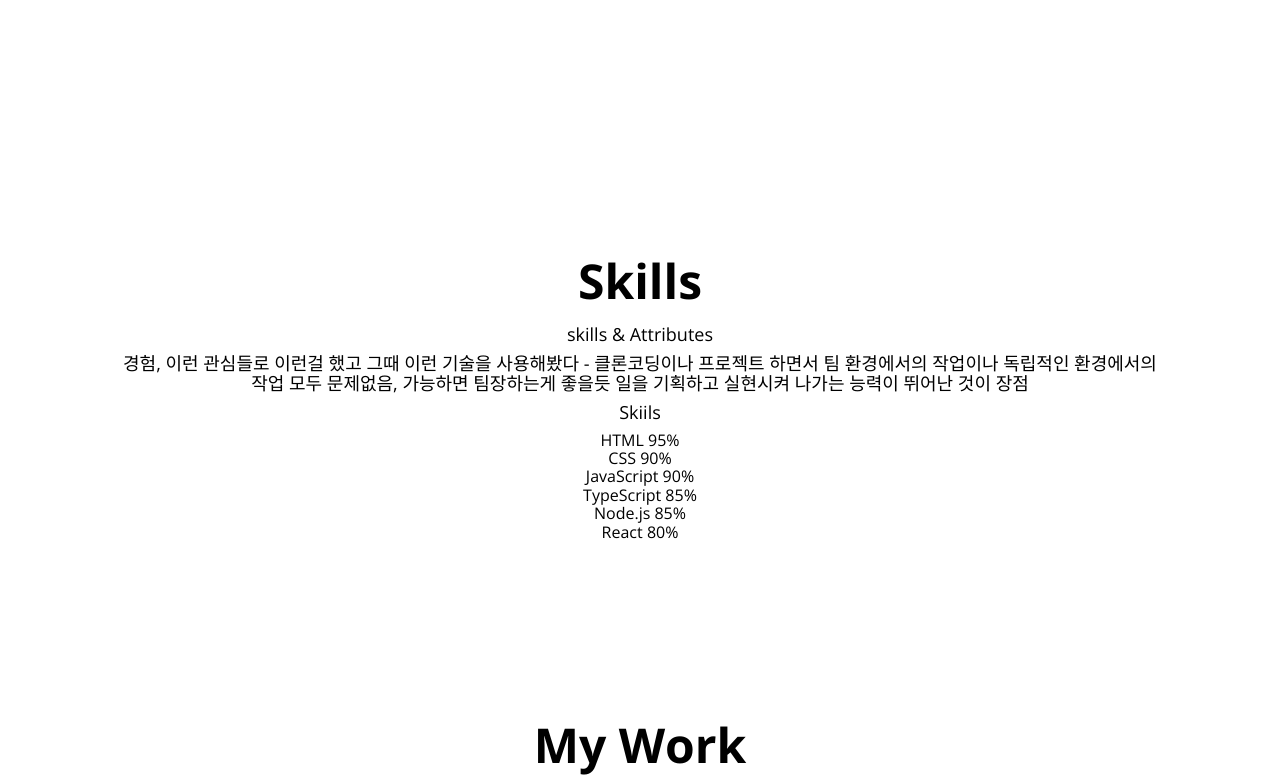
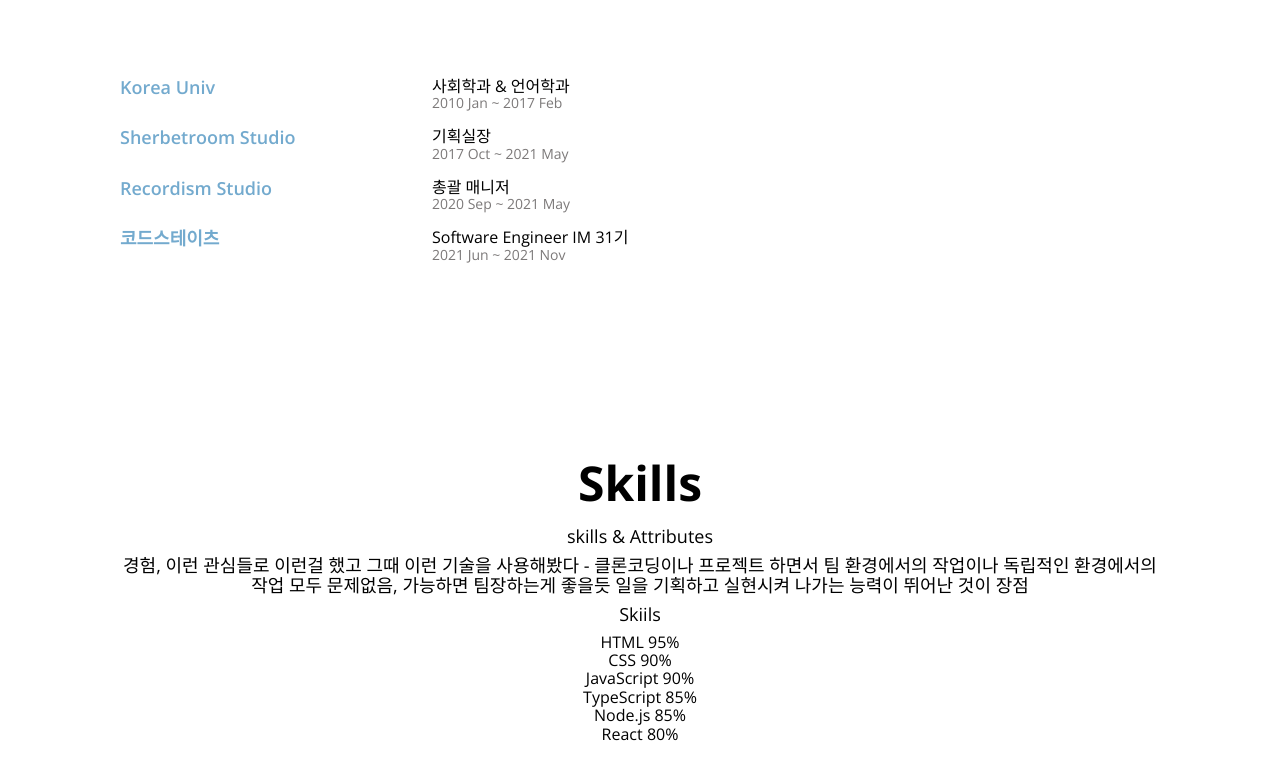
Before and after one commit to glen15/portfolio, a plain HTML site: page index.html in a window 1280 px wide. Shown: the part 1100-1877 px from the top of the page. Drawn offline with nearby package versions, Linux system fonts and the light colour scheme.

Commit message:
fix about

```diff
--- a/index.html
+++ b/index.html
@@ -84,6 +84,52 @@
                     <h2 class="major__title">Etc</h2>
                     <div class="major__description">
                         git & github, photoshop
+                    </div>
+                </div>
+            </div>
+            <div class="about__log">
+                <div class="log">
+                    <span class="log__title">Korea Univ</span>
+                    <div>
+                        <div class="log__name">
+                            사회학과 & 언어학과
+                        </div>
+                        <div class="log__period">
+                            2010 Jan ~ 2017 Feb
+                        </div>
+                    </div>
+                </div>
+                <div class="log">
+                    <span class="log__title">Sherbetroom Studio</span>
+                    <div>
+                        <div class="log__name">
+                            기획실장
+                        </div>
+                        <div class="log__period">
+                            2017 Oct ~ 2021 May
+                        </div>
+                    </div>
+                </div>
+                <div class="log">
+                    <span class="log__title">Recordism Studio</span>
+                    <div>
+                        <div class="log__name">
+                            총괄 매니저
+                        </div>
+                        <div class="log__period">
+                            2020 Sep ~ 2021 May
+                        </div>
+                    </div>
+                </div>
+                <div class="log">
+                    <span class="log__title">코드스테이츠</span>
+                    <div>
+                        <div class="log__name">
+                            Software Engineer IM 31기
+                        </div>
+                        <div class="log__period">
+                            2021 Jun ~ 2021 Nov
+                        </div>
                     </div>
                 </div>
             </div>
@@ -181,7 +227,7 @@
                 <!-- 리드미 잘써놓기 -->
                 <!-- 프로젝트 소개영상 연결 팀장하고 발표해라 못했으면 스스로 하나 더만들어 -->
                 <a href="#" class="project" target="blank">
-                    <img class="project__img" src="./imgs/projects/project1.png" alt="">
+                    <span class="log__title"></span>
                     <div class="project__description">
                         <h3>Project name</h3>
                         <span>Clone coding with HTML and CSS</span>
--- a/style.css
+++ b/style.css
@@ -240,3 +240,27 @@ p{
 .major__description {
     font-size: var(--font-small);
 }
+
+.about__log {
+    display: flex;
+    flex-direction: column;
+    text-align: start;
+}
+
+.log {
+    margin-bottom: 1em;
+    width: 100%;
+    display: flex;
+
+}
+.log__title {
+    font-weight: var(--weight-semi-bold);
+    font-size: var(--font-regular);
+    color: var(--color-blue);
+    width: 30%;
+}
+
+.log__period {
+    color: var(--color-light-grey);
+    font-size: var(--font-micro);
+}
```
Also changed, not shown: imgs/1280px-Korea_University_logotype_(English_version).svg.png (added), imgs/codestates-ci.png (added), imgs/re1280px-Korea_University_logotype_(English_version).svg.png (added), imgs/recodestates-ci.png (added), imgs/reocordism logo.png (added), imgs/rereocordism logo.png (added), imgs/resherbetroom logo.jpeg (added), imgs/sherbetroom logo.jpeg (added), 1 other file.
